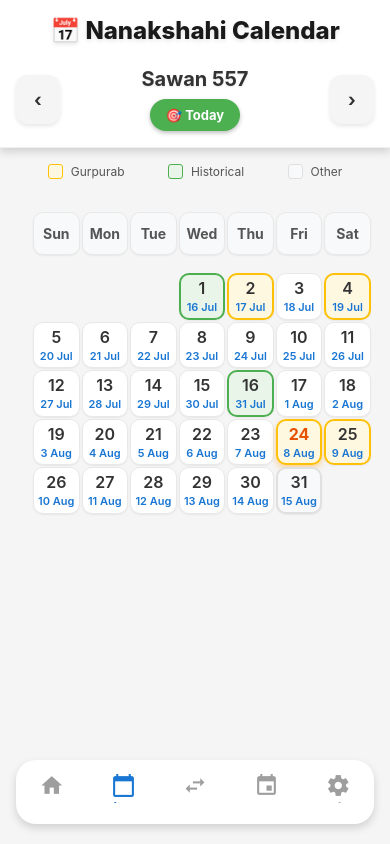
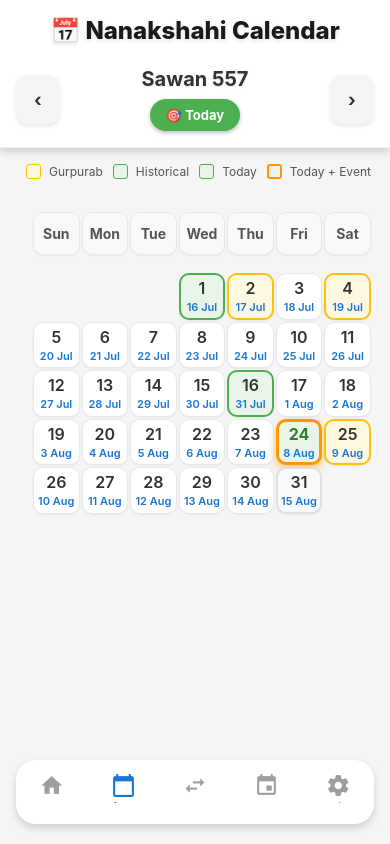
Before and after one commit to Ferbcode-ms/nanakshahi_app, a React Native app: screen /Calendar in a window 390 px wide. Built offline with nearby package versions, Linux system fonts and the light colour scheme.

Commit message:
first commit

```diff
--- a/src/screens/CalendarScreen.tsx
+++ b/src/screens/CalendarScreen.tsx
@@ -389,12 +389,16 @@ const CalendarScreen: React.FC = () => {
         const dayEvents = getEventsForDay(day, currentMonth, currentYear);
         const hasEvents = dayEvents.length > 0;
 
-        // Determine cell style based on events
+        // Determine cell style based on events and current date
         const cellStyle = [
           styles.dayCell,
           isSelected && styles.selectedDay,
+          // Current date styling - always green
           isToday && styles.todayCell,
+          // Event styling - if has events and is current date, add orange border
+          hasEvents && isToday && styles.todayWithEvents,
           hasEvents &&
+            !isToday &&
             (() => {
               const hasGurpurab = dayEvents.some(
                 (event) =>
@@ -531,18 +535,34 @@ const CalendarScreen: React.FC = () => {
             {language === "pa" ? "ਇਤਿਹਾਸਿਕ" : "Historical"}
           </Text>
         </View>
+
         <View style={styles.legendItem}>
           <View
             style={[
               styles.legendBox,
               {
-                backgroundColor: theme === "dark" ? "#3a3a3a" : "#f8f9fa",
-                borderColor: theme === "dark" ? "#4a4a4a" : "#e0e0e0",
+                backgroundColor: theme === "dark" ? "#4CAF50" : "#E8F5E8",
+                borderColor: theme === "dark" ? "#4CAF50" : "#4CAF50",
               },
             ]}
           />
           <Text style={styles.legendText}>
-            {language === "pa" ? "ਹੋਰ" : "Other"}
+            {language === "pa" ? "ਆਜ ਦਾ ਦਿਨ" : "Today"}
+          </Text>
+        </View>
+        <View style={styles.legendItem}>
+          <View
+            style={[
+              styles.legendBox,
+              {
+                backgroundColor: theme === "dark" ? "#4CAF50" : "#E8F5E8",
+                borderColor: theme === "dark" ? "#FF9800" : "#FF9800",
+                borderWidth: 2,
+              },
+            ]}
+          />
+          <Text style={styles.legendText}>
+            {language === "pa" ? "ਆਜ + ਘਟਨਾ" : "Today + Event"}
           </Text>
         </View>
       </View>
@@ -798,6 +818,16 @@ const createStyles = (theme: "light" | "dark") =>
       borderColor: theme === "dark" ? "#4caf50" : "#4caf50",
       borderWidth: 2,
     },
+    todayWithEvents: {
+      backgroundColor: theme === "dark" ? "#4CAF50" : "#E8F5E8",
+      borderColor: theme === "dark" ? "#FF9800" : "#FF9800",
+      borderWidth: 3,
+      shadowColor: theme === "dark" ? "#FF9800" : "#FF9800",
+      shadowOffset: { width: 0, height: 4 },
+      shadowOpacity: 0.5,
+      shadowRadius: 8,
+      elevation: 6,
+    },
     emptyDayCell: {
       width: "14.28%",
       aspectRatio: 1,
@@ -828,16 +858,16 @@ const createStyles = (theme: "light" | "dark") =>
       fontWeight: "700",
     },
     todayCell: {
-      backgroundColor: theme === "dark" ? "#FF9800" : "#FFF3E0",
-      borderColor: theme === "dark" ? "#FF9800" : "#FFB74D",
-      shadowColor: theme === "dark" ? "#FF9800" : "#FF9800",
+      backgroundColor: theme === "dark" ? "#4CAF50" : "#E8F5E8",
+      borderColor: theme === "dark" ? "#4CAF50" : "#4CAF50",
+      shadowColor: theme === "dark" ? "#4CAF50" : "#4CAF50",
       shadowOffset: { width: 0, height: 3 },
       shadowOpacity: 0.4,
       shadowRadius: 6,
       elevation: 4,
     },
     todayText: {
-      color: theme === "dark" ? "#ffffff" : "#E65100",
+      color: theme === "dark" ? "#ffffff" : "#2E7D32",
       fontWeight: "700",
     },
     gregorianDateText: {
@@ -973,6 +1003,7 @@ const createStyles = (theme: "light" | "dark") =>
       flexDirection: "row",
       justifyContent: "space-around",
       marginBottom: 16,
+      gap: 10,
       paddingHorizontal: 10,
     },
     legendItem: {
--- a/src/screens/SettingsScreen.tsx
+++ b/src/screens/SettingsScreen.tsx
@@ -30,8 +30,7 @@ const SettingsScreen: React.FC = () => {
   const buildNumber = "1";
 
   // Donation and contact links
-  const instaLink =
-    "https://www.instagram.com/ferbcode.ms?igsh=MWloNHF3d3hhZ3luNg==";
+  const instaLink = "https://www.instagram.com/ferbcode.ms";
   const gumroadLink = "https://ferbcode.gumroad.com/l/wjlfpt";
 
   // Memoized styles to prevent recreation
```
